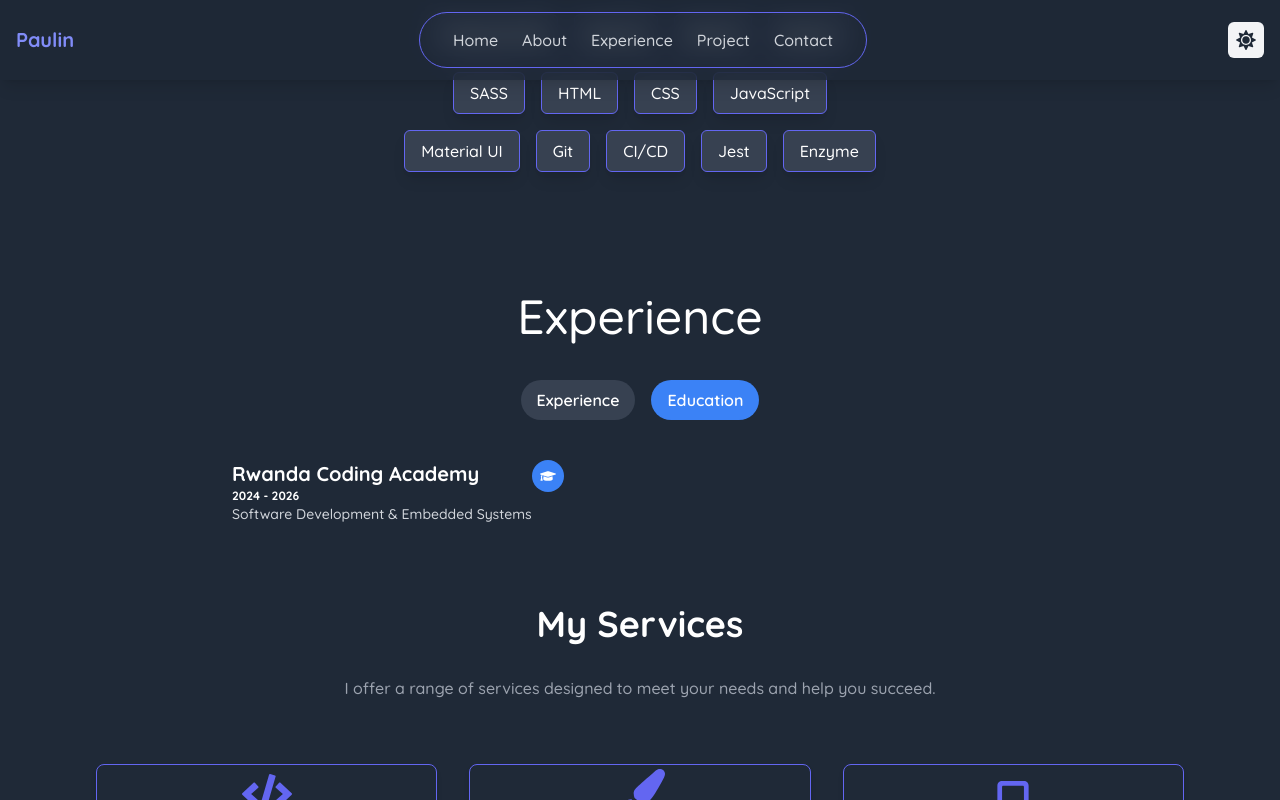
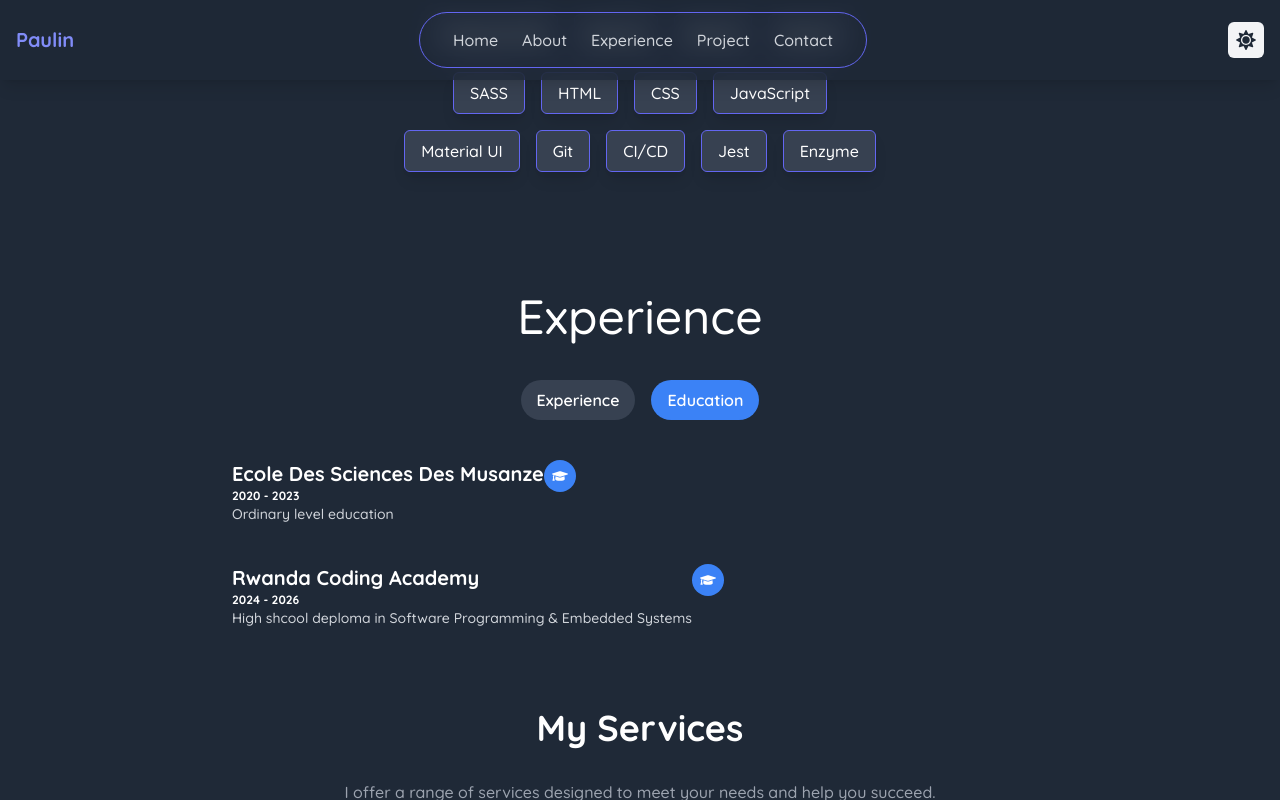
Before and after one commit to Paulin-NIYOBYOSE/Portfolio, a React (Create React App) app: page / in a window 1280 px wide. Both pictures are taken after a click on the button "Education". Shown: the part 1960-2760 px from the top of the page. Built offline with nearby package versions, Linux system fonts and the light colour scheme.

Commit message:
Added education experience

```diff
--- a/src/components/Experience.js
+++ b/src/components/Experience.js
@@ -29,12 +29,18 @@ export default function ExperienceSection() {
 
     const education = [
         {
+            title: 'Ecole Des Sciences Des Musanze',
+            duration: '2020 - 2023',
+            role: 'Ordinary level education',
+            icon: <FaGraduationCap />,
+        },
+        {
             title: 'Rwanda Coding Academy',
             duration: '2024 - 2026',
-            role: 'Software Development & Embedded Systems',
-            description: [],
+            role: 'High shcool deploma in Software Programming & Embedded Systems',
             icon: <FaGraduationCap />,
         },
+
     ];
 
     return (
```
